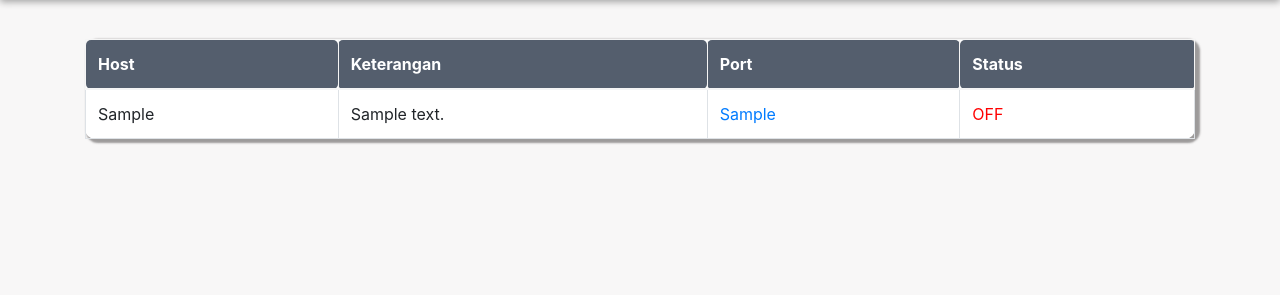
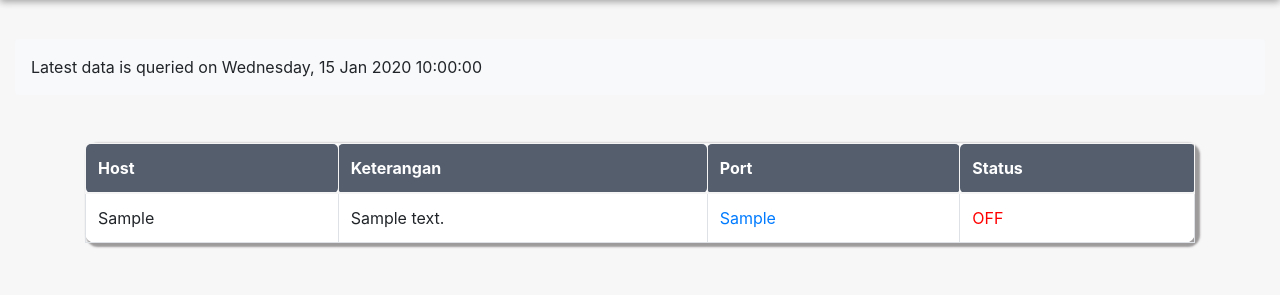
Before and after one commit to bobbyjoe91/portscanner-dashboard, a Django app: page / in a window 1280 px wide. Shown: the part 64-359 px from the top of the page. Run offline with Django 3.2, Linux system fonts and the light colour scheme; tables that the repository leaves empty hold one stand-in row (values such as "Sample post"); some libraries are stand-ins or nearby versions.

Commit message:
Dropdown deleted, some minor updates

```diff
--- a/dashboard/views.py
+++ b/dashboard/views.py
@@ -4,8 +4,11 @@ from .models import Status
 from .misc import *
 
 def home(request):
+    latest_query = Status.objects.all().order_by('-timestamp')[0]
+
     latest_reports = get_hosts_and_ports()
-    status_context = {'port_status': latest_reports}
+    status_context = {'port_status': latest_reports,
+                      'latest_query': latest_query.timestamp}
 
     return render(request, 'home.html', context=status_context)
 
@@ -34,7 +37,7 @@ def table(request):
         '''
         startDate, stopDate = daterange.split(" - ")
         start_date = string_to_time(startDate)
-        stop_date = string_to_time(stopDate, "")
+        stop_date = string_to_time(stopDate, "stop")
 
         # get the latest status data
         status_data = Status.objects.filter(
--- a/templates/home.html
+++ b/templates/home.html
@@ -1,6 +1,10 @@
 {% extends "pagination/head.html" %}
 
 {% block table %}
+    <div class="shadow-none p-3 mb-5 bg-light rounded">
+      Latest data is queried on {{ latest_query | date:"l, d M Y H:i:s" }}
+    </div>
+
     <div class="container">
 
       <table class="table table-bordered" style="background-color: white">
--- a/templates/pagination/head.html
+++ b/templates/pagination/head.html
@@ -67,19 +67,6 @@
         scrollY:        400,
         deferRender:    true,
         scroller:       true,
-        initComplete: function () {
-          this.api().columns().every( function () {
-            var column = this;
-            var select = $('<select><option value=""></option></select>').appendTo( $(column.footer())  )
-            .on( 'change', function () {
-                var val = $.fn.dataTable.util.escapeRegex($(this).val());
-                column.search( val ? '^'+val+'$' : '', true, false ).draw();
-             });
-            column.data().unique().sort().each( function ( d, j ) {
-                select.append( '<option value="'+d+'">'+d+'</option>' )
-            });
-          });
-        }
       });
     });
     </script>
```
Also changed, not shown: templates/table.html (+0 -7 lines).
